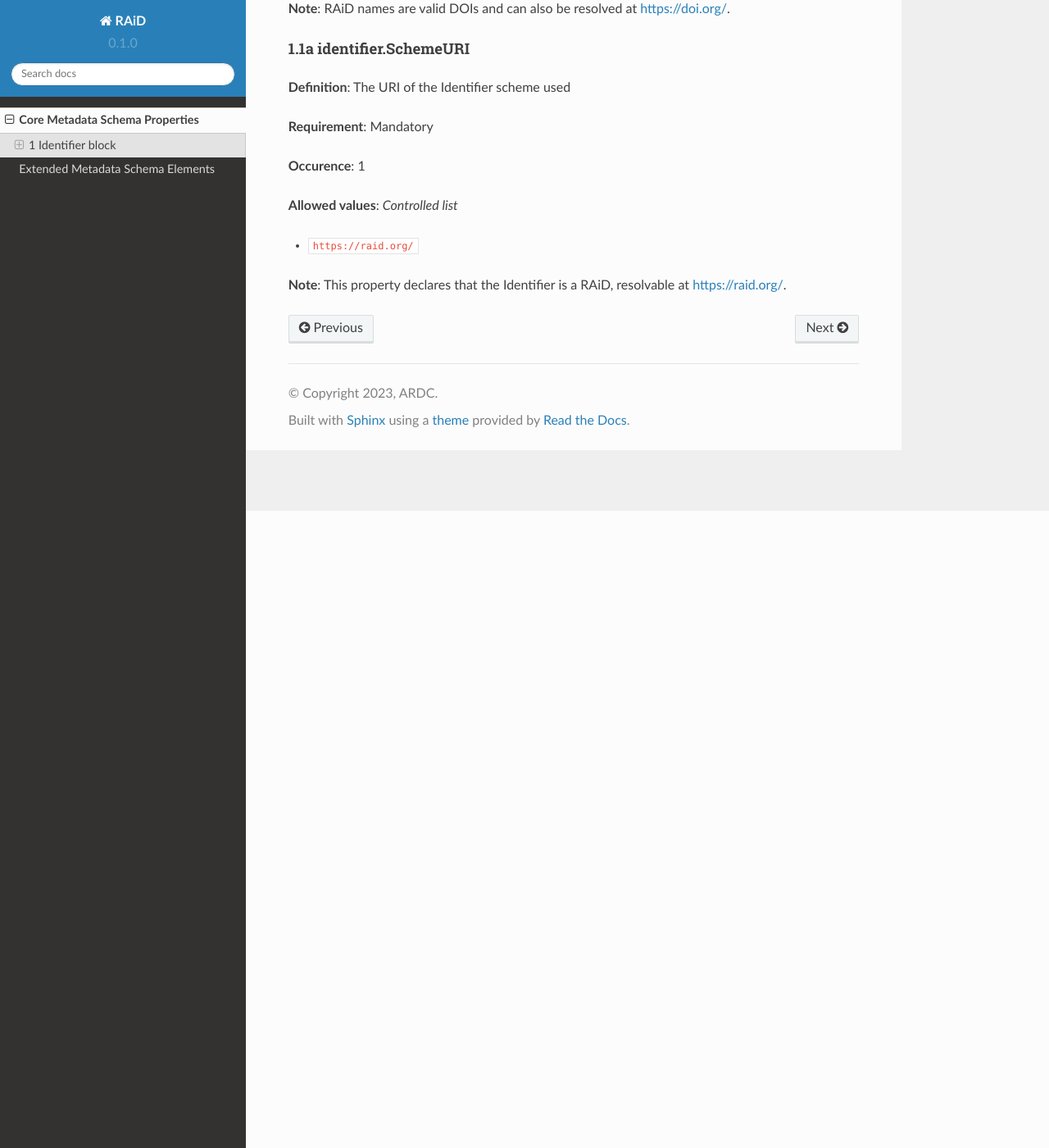
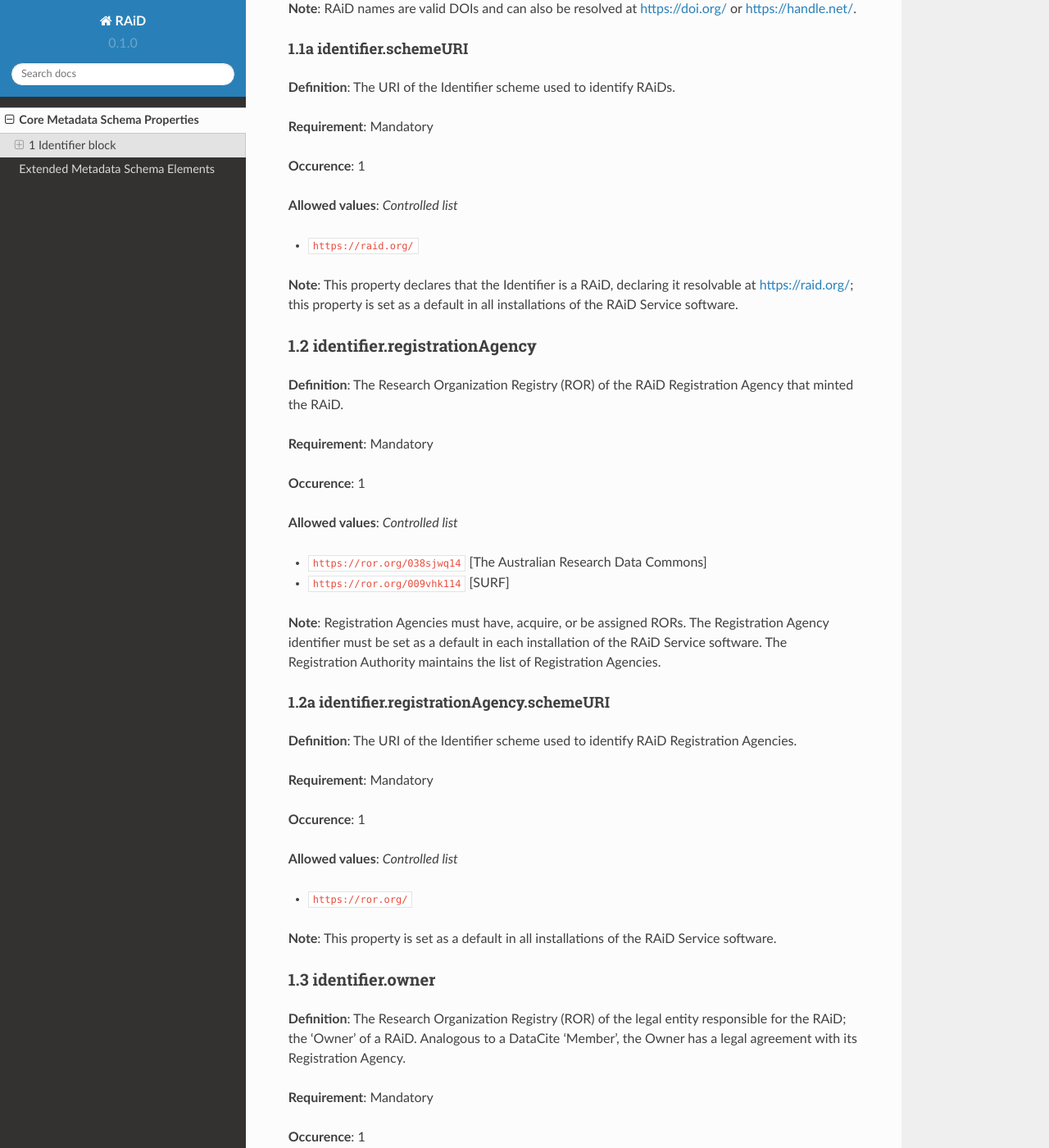
Before and after one commit to au-research/raid-metadata, a Sphinx documentation site: the page built from rtd/docs/source/core.rst, in a window 1280 px wide and 1400 px high, scrolled down 777 px. Shown: the whole window at 82% size. Built offline with Sphinx 7.4.7 and the Read the Docs theme 2.0.0, drawn with Linux system fonts in a browser that asks for light colours; some of the changed text lies outside the part shown.

Commit message:
complete identity block of core properties page

```diff
--- a/rtd/docs/source/core.rst
+++ b/rtd/docs/source/core.rst
@@ -13,13 +13,13 @@ Core Metadata Schema Properties
 1.1 identifier.id
 ^^^^^^^^^^^^^^^^^
 
-**Definition**: A unique string that identifies a Research Activity Identifier (RAiD); RAiD name
+**Definition**: A unique string that identifies a Research Activity Identifier (RAiD); RAiD name.
 
 **Requirement**: Mandatory
 
 **Occurence**: 1
 
-**Allowed values**: A RAiD name registered by a RAiD Registration Agency expressed as an actionable URL
+**Allowed values**: A RAiD name registered by a RAiD Registration Agency expressed as an actionable URL.
 
 **Format**: ``https://raid.org/prefix/suffix``
 
@@ -27,14 +27,14 @@ Core Metadata Schema Properties
 
 **Contraints**: RAiD name prefix supplied by the DOI Foundation; RAiD name suffix consisting of alphanumeric, English, ASCII Latin characters
 
-**Note**: RAiD names are valid DOIs and can also be resolved at https://doi.org/.
+**Note**: RAiD names are valid DOIs and can also be resolved at https://doi.org/ or https://handle.net/.
 
 .. _1.1-identifierSchemeURI:
 
-1.1a identifier.SchemeURI
+1.1a identifier.schemeURI
 ~~~~~~~~~~~~~~~~~~~~~~~~~
 
-**Definition**: The URI of the Identifier scheme used
+**Definition**: The URI of the Identifier scheme used to identify RAiDs.
 
 **Requirement**: Mandatory
 
@@ -44,4 +44,117 @@ Core Metadata Schema Properties
 
 * ``https://raid.org/``
 
-**Note**: This property declares that the Identifier is a RAiD, resolvable at https://raid.org/.
+**Note**: This property declares that the Identifier is a RAiD, declaring it resolvable at https://raid.org/; this property is set as a default in all installations of the RAiD Service software.
+
+1.2 identifier.registrationAgency
+^^^^^^^^^^^^^^^^^^^^^^^^^^^^^^^^^
+
+**Definition**: The Research Organization Registry (ROR) of the RAiD Registration Agency that minted the RAiD.
+
+**Requirement**: Mandatory
+
+**Occurence**: 1
+
+**Allowed values**: *Controlled list*
+
+* ``https://ror.org/038sjwq14`` [The Australian Research Data Commons]
+* ``https://ror.org/009vhk114`` [SURF]
+
+**Note**: Registration Agencies must have, acquire, or be assigned RORs. The Registration Agency identifier must be set as a default in each installation of the RAiD Service software. The Registration Authority maintains the list of Registration Agencies.
+
+1.2a identifier.registrationAgency.schemeURI
+~~~~~~~~~~~~~~~~~~~~~~~~~~~~~~~~~~~~~~~~~~~~
+
+**Definition**: The URI of the Identifier scheme used to identify RAiD Registration Agencies.
+
+**Requirement**: Mandatory
+
+**Occurence**: 1
+
+**Allowed values**: *Controlled list*
+
+* ``https://ror.org/``
+
+**Note**: This property is set as a default in all installations of the RAiD Service software.
+
+1.3 identifier.owner
+^^^^^^^^^^^^^^^^^^^^
+
+**Definition**: The Research Organization Registry (ROR) of the legal entity responsible for the RAiD; the ‘Owner’ of a RAiD. Analogous to a DataCite 'Member', the Owner has a legal agreement with its Registration Agency.
+
+**Requirement**: Mandatory
+
+**Occurence**: 1
+
+**Allowed values**: *Controlled list of Owners maintained by each Registration Agency*
+
+**Examples**:
+
+* ``https://ror.org/00rqy9422`` [University of Queensland]
+* ``https://ror.org/02stey378`` [University of Notre Dame Austraila]
+* ``https://ror.org/03pnv4752`` [Queensland University of Technology]
+
+**Note**: Owners, i.e., Organisations hosting Service Points, must have, acquire, or be assigned RORs. A RAiD minted by a Registration Agency must be associated with an Owner affiliated with that Agency.
+
+1.3a identifier.owner.schemeURI
+~~~~~~~~~~~~~~~~~~~~~~~~~~~~~~~
+
+**Definition**: The URI of the Identifier scheme used to identify RAiD Owners.
+
+**Requirement**: Mandatory
+
+**Occurence**: 1
+
+**Allowed values**: *Controlled list*
+
+* ``https://ror.org/``
+
+**Note**: This property is set as a default in all installations of the RAiD Service software.
+
+1.4 identifier.servicePoint
+^^^^^^^^^^^^^^^^^^^^^^^^^^^
+
+**Definition**: The Service Point (SP) that requested the RAiD. Analogous to a DataCite ‘Repository’. RAiD Owners can have multiple SPs, and SPs do not need to be legal entities.
+
+**Requirement**: Mandatory
+
+**Occurence**: 1
+
+**Allowed values**: *Controlled list of Service Points maintained by each Registration Agency*
+
+**Examples**:
+
+* Queensland University of Technology - Research Infrastructure
+* RDM@UQ
+* UQ Centre for Advanced Imaging
+* The University of Notre Dame Australia
+
+**Note**: A RAiD minted by a Registration Agency must have a SP associated with an Owner affiliated with that Agency.
+
+1.5 identifier.license
+^^^^^^^^^^^^^^^^^^^^^^
+
+**Definition**: The licence under which the RAiD Metadata Record associated with this Identifier has been issued.
+
+**Requirement**: Mandatory
+
+**Occurence**: 1
+
+**Allowed values**: *Controlled list*
+
+* Creative Commons CC-0
+
+**Note**: All RAiD metadata is available on a 'no rights reserverd' basis.
+
+1.6 identifier.version
+^^^^^^^^^^^^^^^^^^^^^^
+
+**Definition**: The version number of the RAiD.
+
+**Requirement**: Mandatory
+
+**Occurence**: 1
+
+**Allowed values**: Auto-incrementing integer
+
+**Note**: The RAiD version number is set automatically by the RAiD Service software as a RAiD is updated.
```
